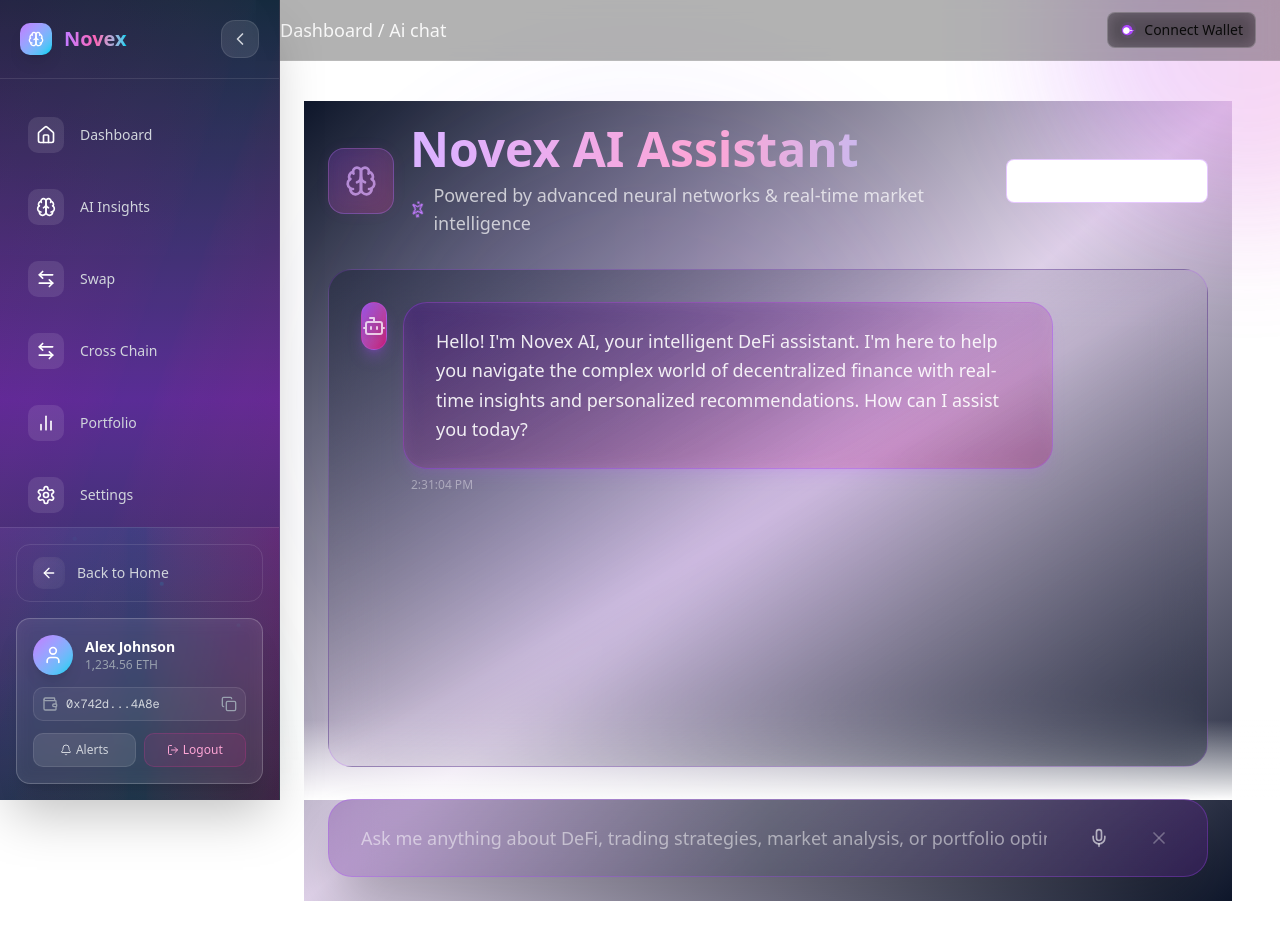
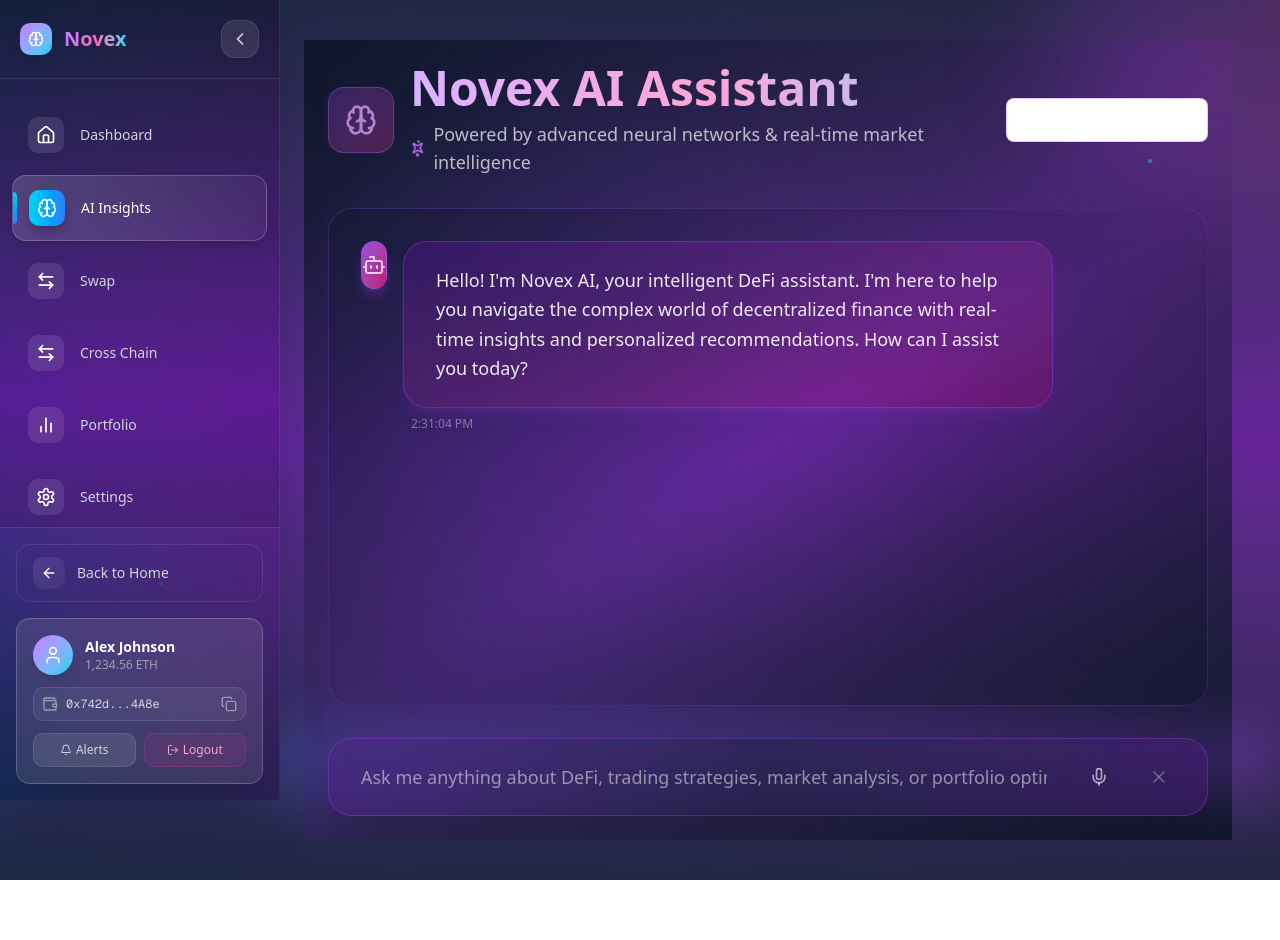
Before and after one commit to 0xkid-root/novex, a Next.js app in the folder frontend/: page /dashboard/ai-chat in a window 1280 px wide. After the commit the page ends 880 px from the top, so only its background shows below. Built offline with nearby package versions, Linux system fonts and the light colour scheme.

Commit message:
gk/feet/ui issue

```diff
--- a/frontend/app/dashboard/ai-chat/page.tsx
+++ b/frontend/app/dashboard/ai-chat/page.tsx
@@ -74,7 +74,7 @@ function HistoricalPriceChart({ data, title }: { data: any; title: string }) {
 
   return (
     <div className="w-full animate-in slide-in-from-bottom-4 duration-700">
-      <Card className="w-full bg-gradient-to-br from-slate-900/80 via-purple-900/40 to-slate-900/80 border border-purple-500/30 backdrop-blur-xl shadow-2xl hover:shadow-purple-500/40 transition-all duration-500 hover:border-purple-400/50 group">
+      <Card className="w-full bg-gradient-to-r from-purple-900/80  to-pink-900/80 border border-purple-500/30 backdrop-blur-xl shadow-2xl hover:shadow-purple-500/40 transition-all duration-500 hover:border-purple-400/50 group">
         <CardHeader className="pb-4">
           <CardTitle className="text-white flex items-center gap-3">
             <div className="relative p-3 rounded-xl bg-gradient-to-br from-purple-500/20 to-blue-500/20 border border-purple-400/30 group-hover:from-purple-500/30 group-hover:to-blue-500/30 transition-all duration-300">
--- a/frontend/app/dashboard/layout.tsx
+++ b/frontend/app/dashboard/layout.tsx
@@ -2,7 +2,7 @@
 
 import { useState, useEffect } from "react"
 import { usePathname } from "next/navigation"
-import { DashboardSidebar } from "@/components/Dashboard/sidebar"
+import { DashboardSidebar } from "@/components/dashboard/sidebar"
 import { ConnectWalletButton } from "@/components/ui/connect-wallet-button"
 import { cn } from "@/lib/utils"
 
@@ -22,22 +22,12 @@ export default function DashboardLayout({
   if (!mounted) return null
 
   // Get page name from pathname
-  const getPageName = () => {
-    if (pathname === "/dashboard") return "Dashboard / Home"
-    const segments = pathname.split("/")
-    const pageName = segments[segments.length - 1]
-    return `Dashboard / ${pageName.charAt(0).toUpperCase() + pageName.slice(1).replace(/-/g, " ")}`
-  }
+
 
   return (
-    <div className="relative min-h-screen bg-background overflow-hidden">
+    <div className="relative min-h-screen bg-gradient-to-b from-slate-900/95 via-purple-900/95 to-slate-900/95 overflow-hidden">
       {/* Enhanced background with subtle elegant effects */}
-      <div
-        aria-hidden
-        className="z-[1] fixed inset-0 pointer-events-none isolate opacity-5">
-        <div className="w-[35rem] h-[80rem] -translate-y-[350px] absolute left-0 top-0 -rotate-45 rounded-full bg-[radial-gradient(68.54%_68.72%_at_55.02%_31.46%,hsla(0,0%,100%,.08)_0,hsla(0,0%,100%,.02)_50%,hsla(0,0%,100%,0)_80%)]" />
-        <div className="h-[80rem] absolute right-0 top-0 w-56 rotate-45 rounded-full bg-[radial-gradient(50%_50%_at_50%_50%,hsla(0,0%,100%,.06)_0,hsla(0,0%,100%,.02)_80%,transparent_100%)] [translate:5%_-50%]" />
-      </div>
+      <div className="absolute inset-0 bg-gradient-to-r from-blue-500/10 to-purple-500/10 animate-pulse"></div>
 
       {/* Refined grid background */}
       <div className="absolute inset-0 -z-10 h-full w-full bg-[linear-gradient(to_right,#ffffff05_1px,transparent_1px),linear-gradient(to_bottom,#ffffff05_1px,transparent_1px)] bg-[size:32px_32px]"></div>
@@ -50,21 +40,16 @@ export default function DashboardLayout({
           "flex-1 transition-all duration-300 min-h-screen",
           sidebarOpen ? "ml-64" : "ml-16"
         )}>
-          <div className="sticky top-0 z-10 backdrop-blur-sm bg-black/30 border-b border-white/10 py-3 px-6">
-            <div className="flex items-center justify-between">
-              <h2 className="text-lg font-medium text-white/90">{getPageName()}</h2>
-              <ConnectWalletButton />
-            </div>
-          </div>
 
-          <main className="py-10 px-12 max-w-[1400px] mx-auto">
+
+          <main className="py-10 px-12 t  max-w-[1400px] mx-auto">
             {children}
           </main>
         </div>
       </div>
 
       {/* Enhanced bottom gradient */}
-      <div className="fixed bottom-0 left-0 right-0 h-20 bg-gradient-to-t from-background to-transparent pointer-events-none"></div>
+      <div className="fixed bottom-0 left-0 right-0 h-20 bg-gradient-to-r from-blue-500/20 to-purple-500/20 pointer-events-none blur-xl"></div>
     </div>
   )
 }
--- a/frontend/components/dashboard/sidebar.tsx
+++ b/frontend/components/dashboard/sidebar.tsx
@@ -48,7 +48,7 @@ export function DashboardSidebar({ open, setOpen }: DashboardSidebarProps) {
     {
       label: "AI Insights",
       icon: Brain,
-      href: "/dashboard/ai-insights",
+      href: "/dashboard/ai-chat",
       gradient: "from-cyan-400 to-blue-500"
     },
     {
@@ -122,14 +122,14 @@ export function DashboardSidebar({ open, setOpen }: DashboardSidebarProps) {
 
   return (
     <motion.div
-      className="fixed h-full bg-gradient-to-b from-slate-900/95 via-purple-900/95 to-slate-900/95 border-r border-white/10 z-20 backdrop-blur-xl shadow-2xl dark:bg-gradient-to-b dark:from-gray-900/95 dark:via-purple-950/95 dark:to-gray-900/95"
+      className="fixed h-full bg-gradient-to-b from-slate-900/95 via-purple-900/95 to-slate-900/95 border-r border-white/10 z-20 backdrop-blur-xl shadow-2xl"
       variants={sidebarVariants}
       animate={open ? "expanded" : "collapsed"}
       initial={false}
     >
       <div className="flex flex-col h-full relative overflow-hidden">
         {/* Animated background gradient */}
-        <div className="absolute inset-0 bg-gradient-to-br from-purple-500/10 via-cyan-500/10 to-pink-500/10 animate-pulse" />
+        <div className="absolute inset-0 bg-gradient-to-r from-blue-500/10 to-purple-500/10 animate-pulse" />
 
         {/* Header */}
         <div className="flex items-center justify-between p-5 border-b border-white/10 relative z-10">
@@ -254,7 +254,7 @@ export function DashboardSidebar({ open, setOpen }: DashboardSidebarProps) {
         </div>
 
         {/* User Section */}
-        <div className="p-4 border-t border-white/10 bg-gradient-to-r from-purple-400/10 via-cyan-500/10 to-pink-500/10 relative z-10">
+        <div className="p-4 border-t border-white/10 bg-gradient-to-r from-blue-500/10 to-purple-500/10 relative z-10">
           {/* Back to Home Button */}
           <Link href="/">
             <motion.div
```
